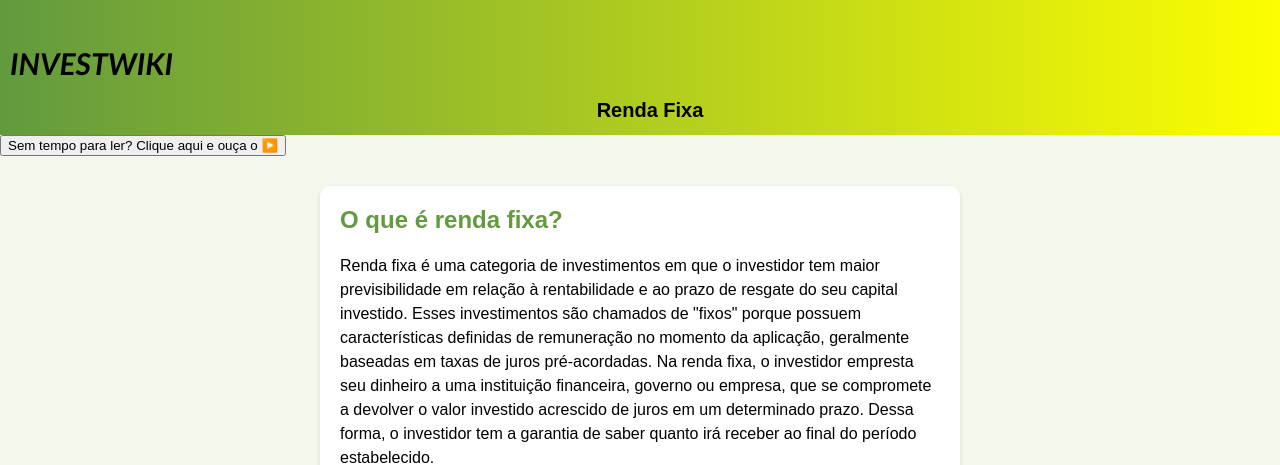
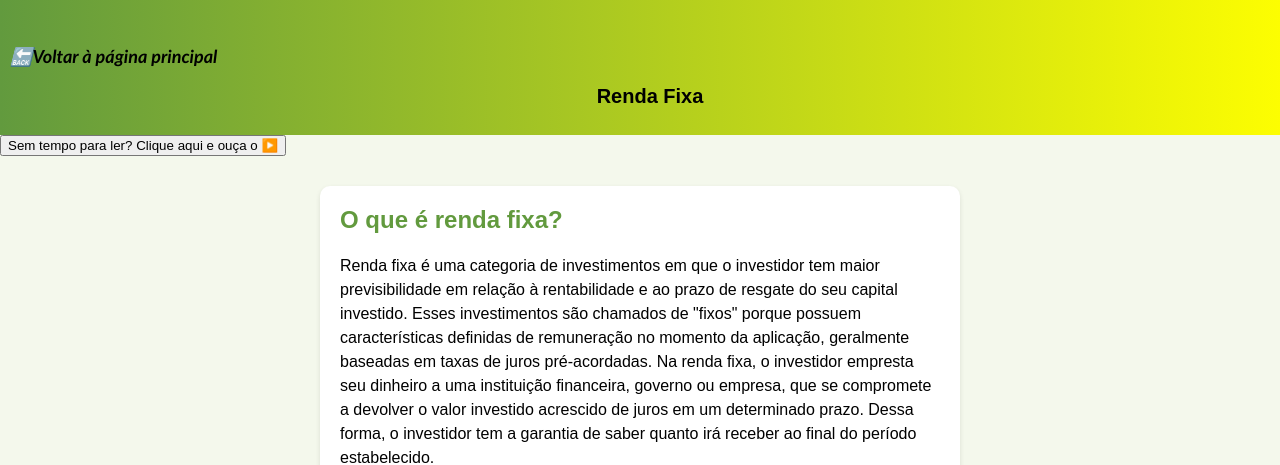
Before and after one commit to ICEI-PUC-Minas-PPLCC-TI/ti-1-ppl-cc-m2-20231-guia-de-investimentos, a plain HTML site: page codigo/T.I.investCarroussel/T.I.investCarroussel/rendafixa/rendafixa.html in a window 1280 px wide. Shown: the top 465 px of the page. Drawn offline with Linux system fonts and the light colour scheme.

```diff
--- a/codigo/T.I.investCarroussel/T.I.investCarroussel/rendafixa/rendafixa.html
+++ b/codigo/T.I.investCarroussel/T.I.investCarroussel/rendafixa/rendafixa.html
@@ -88,6 +88,7 @@
         h1{
             text-align: left;
             margin-top: 35px ;
+            font-size: large;
         }
 
         .titulo2 a {
@@ -102,7 +103,7 @@
 </head>
 <body>
     <header>
-        <h1 class="titulo"><a href="../index.html">INVESTWIKI</a></h1>
+        <h1 class="titulo"><a href="../index.html">🔙Voltar à página principal</a></h1>
         <h2 class="titulo2">Renda Fixa</h2>
     </header>
     <div class="content">
```
Also changed, not shown: codigo/Ecommerce ebook/index.html (+1 -1 lines), codigo/T.I.investCarroussel/T.I.investCarroussel/bolsa/bolsa.html (+1 -1 lines), codigo/T.I.investCarroussel/T.I.investCarroussel/criptomoedas/crptomoedas.html (+2 -1 lines).
